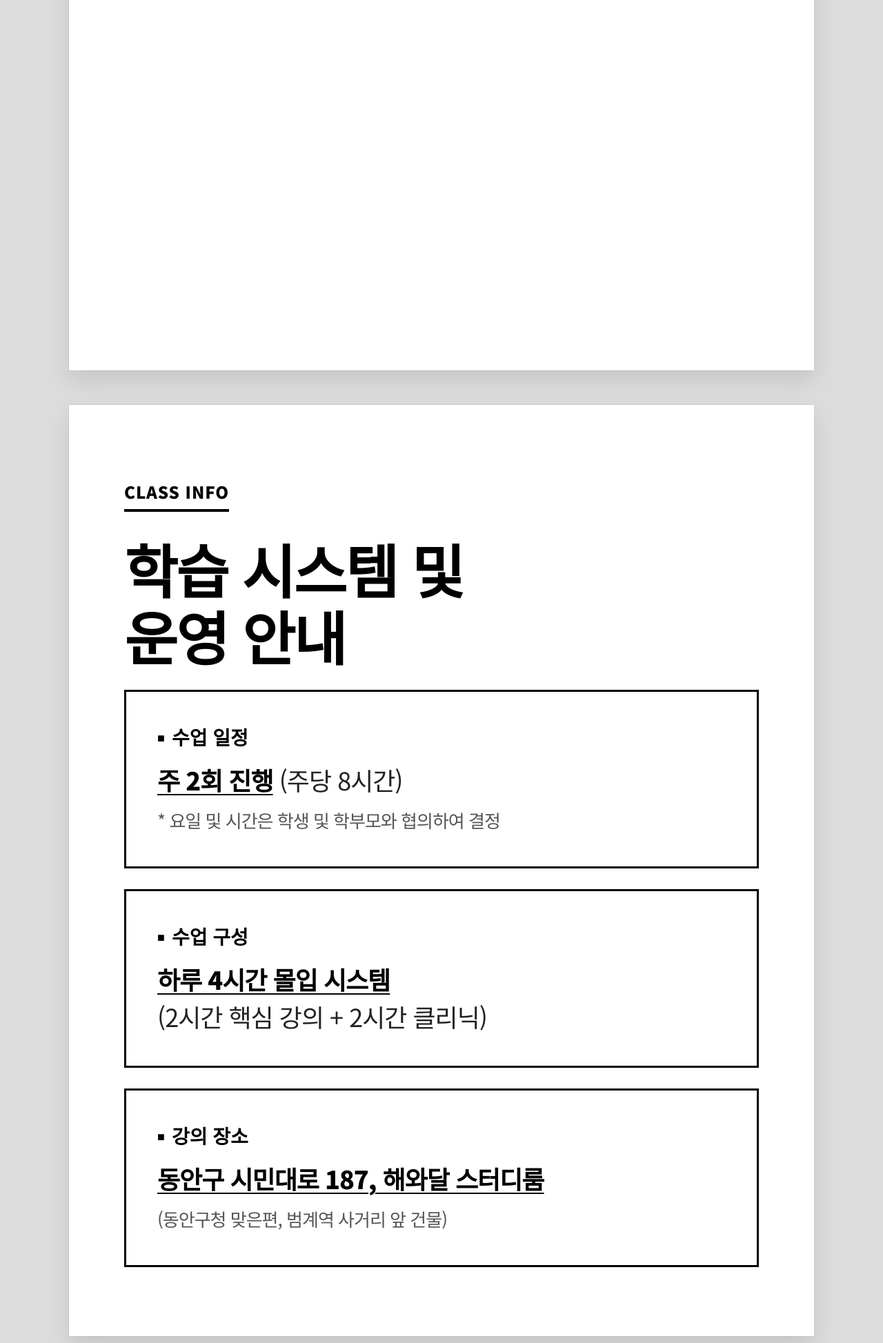
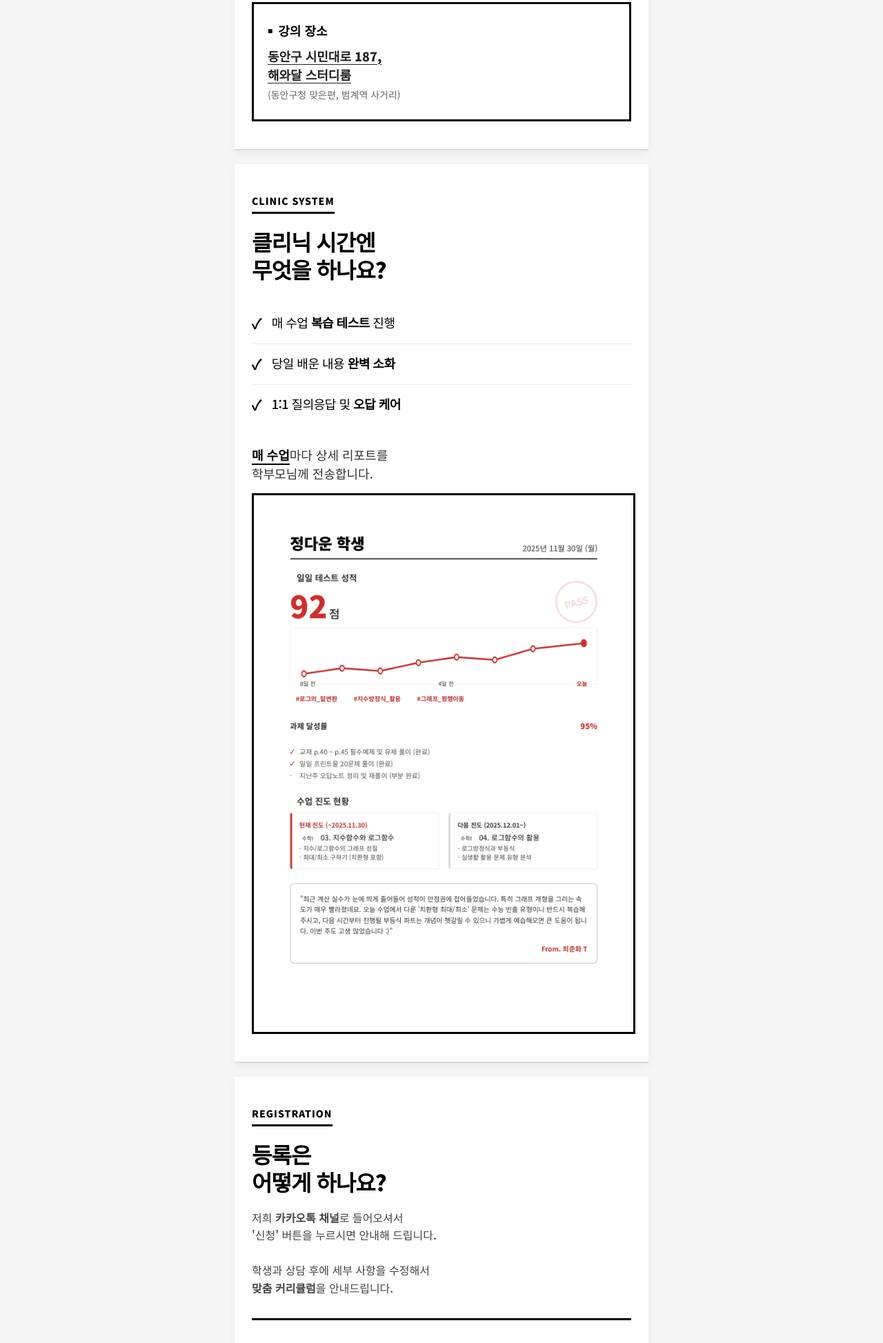
Before and after one commit to chlwnsghk123/winter-project-high2_3, a plain HTML site: page index.html in a window 1280 px wide. Shown: the part 853-2800 px from the top of the page at 69% size. Drawn offline with Linux system fonts and the light colour scheme.

Commit message:
Update index.html

```diff
--- a/index.html
+++ b/index.html
@@ -2,356 +2,362 @@
 <html lang="ko">
 <head>
     <meta charset="UTF-8">
-    <meta name="viewport" content="width=1160">
-    <title>겨울방학 집중관리반 (Final Revision)</title>
+    <meta name="viewport" content="width=device-width, initial-scale=1.0"> <title>겨울방학 집중관리반 (Mobile)</title>
     <style>
         /* 폰트: Noto Sans KR */
         @import url('https://fonts.googleapis.com/css2?family=Noto+Sans+KR:wght@300;400;500;700;900&display=swap');
 
+        :root {
+            --bg-color: #f5f5f5;
+            --card-bg: #ffffff;
+            --text-main: #000000;
+            --text-sub: #333333;
+            --border-heavy: 3px solid #000;
+            --border-light: 1px solid #ddd;
+        }
+
         body {
             margin: 0;
-            padding: 40px;
-            background-color: #dcdcdc;
+            padding: 20px 15px; /* 모바일 여백 */
+            background-color: var(--bg-color);
             font-family: 'Noto Sans KR', sans-serif;
-            display: flex;
-            gap: 50px;
-            justify-content: center;
-            flex-wrap: wrap;
-            min-width: 1160px;
+            color: var(--text-main);
+            line-height: 1.5;
         }
 
-        /* 카드 공통 스타일 (1080 x 1350) */
-        .card {
-            width: 1080px;
-            height: 1350px;
-            background-color: #ffffff;
-            border-radius: 0; /* 각진 모서리 */
-            position: relative;
-            overflow: hidden;
+        /* 전체 컨테이너 (모바일 폭 제한) */
+        .mobile-container {
+            max-width: 600px; /* 태블릿/PC에서도 너무 안 퍼지게 */
+            margin: 0 auto;
             display: flex;
             flex-direction: column;
-            box-sizing: border-box;
-            box-shadow: 0 0 0 1px rgba(0,0,0,0.05), 0 15px 30px rgba(0,0,0,0.1);
+            gap: 20px;
         }
 
-        .container {
-            padding: 100px 80px;
-            height: 100%;
-            display: flex;
-            flex-direction: column;
-            justify-content: space-between;
-            box-sizing: border-box;
+        /* 카드 공통 스타일 */
+        .card {
+            background-color: var(--card-bg);
+            padding: 40px 25px;
+            box-shadow: 0 4px 10px rgba(0,0,0,0.05);
+            /* 모바일에서도 깔끔한 구획감을 위해 유지 */
+            border-bottom: 2px solid #ddd;
         }
+        .card:last-child { border-bottom: none; }
 
-        /* 텍스트 스타일 */
+        /* 타이포그래피 (모바일 최적화) */
         h1 {
-            font-size: 84px;
+            font-size: 32px; /* 84px -> 32px */
             font-weight: 900;
-            color: #000;
-            line-height: 1.15;
-            margin: 0 0 30px 0;
-            letter-spacing: -2.5px;
+            line-height: 1.25;
+            margin: 0 0 20px 0;
+            letter-spacing: -1px;
             word-break: keep-all;
         }
 
+        .badge {
+            display: inline-block;
+            font-size: 14px;
+            font-weight: 900;
+            color: #000;
+            border-bottom: 3px solid #000;
+            padding-bottom: 5px;
+            margin-bottom: 20px;
+            letter-spacing: 1px;
+        }
+
         .sub-title {
-            font-size: 34px;
+            font-size: 18px;
             font-weight: 500;
-            color: #333;
-            margin-bottom: 50px;
+            color: #444;
             line-height: 1.6;
+            margin-bottom: 0;
+            word-break: keep-all;
+        }
+
+        .highlight-date {
+            color: #000;
+            font-weight: 800;
+            border-bottom: 2px solid #000;
+        }
+
+        /* 박스 스타일 (Class Info) */
+        .rigid-box {
+            border: var(--border-heavy);
+            padding: 25px 20px;
+            margin-bottom: 20px;
+            background: #fff;
+        }
+        .rigid-box:last-child { margin-bottom: 0; }
+
+        .box-title {
+            font-size: 18px;
+            font-weight: 700;
+            margin-bottom: 10px;
+            display: flex;
+            align-items: center;
+            gap: 8px;
+        }
+        .box-title::before {
+            content: '■';
+            font-size: 12px;
+            color: #000;
+        }
+        .box-desc {
+            font-size: 18px;
+            color: #222;
+            line-height: 1.5;
+            word-break: keep-all;
+        }
+        .box-desc strong {
+            font-weight: 800;
+            text-decoration: underline;
+            text-underline-offset: 4px;
+        }
+        .box-sub {
+            display: block;
+            margin-top: 5px;
+            font-size: 14px;
+            color: #666;
+            font-weight: 400;
+        }
+
+        /* 체크리스트 스타일 */
+        .check-item {
+            display: flex;
+            align-items: flex-start;
+            padding: 15px 0;
+            border-bottom: 1px solid #eee;
+        }
+        .check-item:last-child { border-bottom: none; }
+
+        .check-icon {
+            font-size: 20px;
+            font-weight: 900;
+            color: #000;
+            margin-right: 15px;
+            line-height: 1.4;
+        }
+        .check-text {
+            font-size: 18px;
+            font-weight: 500;
+            color: #000;
+            line-height: 1.4;
             letter-spacing: -0.5px;
         }
 
-        /* 배지 스타일 */
-        .badge {
-            display: inline-block;
-            padding: 8px 0;
-            border-bottom: 4px solid #000;
-            color: #000;
-            font-size: 24px;
-            font-weight: 900;
-            margin-bottom: 35px;
-            letter-spacing: 1px;
-            text-transform: uppercase;
+        /* 리포트 이미지 섹션 */
+        .report-section {
+            margin-top: 30px;
+            display: flex;
+            flex-direction: column;
+            gap: 15px;
+        }
+        .report-desc {
+            font-size: 18px;
+            line-height: 1.5;
+            color: #333;
+        }
+        .report-img-box {
+            width: 100%;
+            border: var(--border-heavy);
+            background-color: #eee;
+            overflow: hidden;
+            /* 이미지 비율 유지 등을 위해 높이 설정 */
+            min-height: 200px;
+        }
+        .report-img-box img {
+            width: 100%;
+            height: auto;
+            display: block;
         }
 
-        /* --- 2페이지용 박스 스타일 (User Requested) --- */
-        .rigid-box {
-            background-color: #fff;
-            border: 3px solid #000; /* 굵은 검은 테두리 */
-            padding: 45px;
-            margin-bottom: 30px;
-            border-radius: 0;
-        }
-
-        .box-title {
-            font-size: 28px;
-            font-weight: 700;
-            color: #000;
-            margin-bottom: 15px;
-            display: flex;
-            align-items: center;
-            gap: 10px;
-        }
-        .box-title::before {
-            content: '■';
-            font-size: 18px;
-            color: #000;
-        }
-
-        .box-desc {
-            font-size: 36px;
-            font-weight: 400;
-            color: #222;
-            line-height: 1.5;
-            letter-spacing: -1px;
-        }
-        .box-desc strong {
-            font-weight: 900;
-            color: #000;
-            text-decoration: underline;
-            text-decoration-thickness: 2px;
-            text-underline-offset: 5px;
-        }
-
-        /* --- 3페이지용 리포트 스타일 --- */
-        .report-layout { display: flex; gap: 40px; height: 100%; margin-top: 20px; }
-        .report-left { flex: 0.9; display: flex; flex-direction: column; justify-content: center; }
-        .small-desc { font-size: 34px; color: #444; font-weight: 500; line-height: 1.5; margin-bottom: 50px; word-break: keep-all; }
-
-        .check-item-compact { display: flex; align-items: center; padding: 25px 0; border-bottom: 2px solid #ddd; }
-        .check-item-compact:last-child { border-bottom: none; }
-        .check-icon-compact { color: #000; font-size: 36px; margin-right: 25px; font-weight: 900; }
-        .check-text-compact { font-size: 32px; color: #000; font-weight: 500; letter-spacing: -1px; }
-
-        .report-right { flex: 1.1; border: 3px solid #000; display: flex; flex-direction: column; align-items: stretch; overflow: hidden; }
-
-        /* --- 4페이지용 가격 스타일 (User Requested) --- */
+        /* 가격 섹션 */
         .price-area {
-            margin-top: 50px;
-            padding-top: 40px;
-            border-top: 4px solid #000; /* 상단 굵은 선 */
+            margin-top: 30px;
+            padding-top: 30px;
+            border-top: var(--border-heavy);
             text-align: right;
         }
-        .price-label { font-size: 30px; color: #333; font-weight: 700; margin-bottom: 15px;}
-        .price-value { font-size: 90px; color: #000; font-weight: 900; letter-spacing: -3px; line-height: 1; }
-        .price-sub { font-size: 24px; color: #555; margin-top: 25px; font-weight: 500; line-height: 1.4;}
+        .price-label { font-size: 16px; font-weight: 700; color: #333; margin-bottom: 5px; }
+        .price-value { font-size: 42px; font-weight: 900; color: #000; letter-spacing: -1px; line-height: 1.1; }
+        .price-sub { font-size: 13px; color: #666; margin-top: 10px; font-weight: 400; line-height: 1.4; }
 
-        /* --- 5페이지용 커리큘럼 테이블 --- */
+        /* 커리큘럼 테이블 */
         .rigid-table {
             width: 100%;
             border-collapse: collapse;
-            border-top: 3px solid #000;
-            border-bottom: 3px solid #000;
-            margin-top: 40px;
+            border-top: var(--border-heavy);
+            border-bottom: var(--border-heavy);
+            margin-top: 20px;
         }
         .rigid-table th {
             text-align: left;
-            font-size: 26px;
-            color: #000;
-            padding: 25px 20px;
+            background-color: #f4f4f4;
+            font-weight: 800;
+            padding: 12px 10px;
+            font-size: 15px;
             border-bottom: 2px solid #000;
-            font-weight: 900;
-            background-color: #f4f4f4;
         }
         .rigid-table td {
-            padding: 30px 20px;
-            font-size: 32px;
+            padding: 15px 10px;
+            font-size: 16px;
+            font-weight: 500;
+            border-bottom: 1px solid #ddd;
             color: #333;
-            border-bottom: 1px solid #ccc;
-            font-weight: 500;
         }
         .rigid-table tr:last-child td { border-bottom: none; }
-        .week-num { font-weight: 900; color: #000; }
+        .week-col { width: 15%; text-align: center; font-weight: 900; color: #000; }
+        .topic-col { width: 85%; }
+
+        /* 문의 버튼 (하단) */
+        .cta-box {
+            background-color: #000;
+            color: #fff;
+            padding: 40px 20px;
+            text-align: center;
+            margin-top: 10px;
+        }
+        .cta-sub { font-size: 14px; opacity: 0.8; margin-bottom: 10px; }
+        .cta-main { font-size: 24px; font-weight: 900; }
 
     </style>
 </head>
 <body>
 
+    <div class="mobile-container">
+
         <div class="card">
-        <div class="container">
-            <div style="margin-top: 80px;">
             <div class="badge">WINTER CLASS</div>
-                <h1>
-                    겨울방학 수학<br>
-                    집중 관리반 모집
-                </h1>
+            <h1>겨울방학 수학<br>집중 관리반 모집</h1>
             <p class="sub-title">
                 예비 고2 / 고3 대상<br>
-                    <strong style="color:#000; font-weight: 800; border-bottom: 2px solid #000;">01/05</strong>~  모집 시작.
+                <span class="highlight-date">01/05</span>부터 모집 시작
             </p>
         </div>
 
-            <div></div>
-        </div>
-    </div>
-
         <div class="card">
-        <div class="container">
-            <div>
             <div class="badge">CLASS INFO</div>
-                <h1>
-                    학습 시스템 및<br>
-                    운영 안내
-                </h1>
+            <h1>학습 시스템 및<br>운영 안내</h1>
 
             <div class="rigid-box">
                 <div class="box-title">수업 일정</div>
                 <div class="box-desc">
-                        <strong>주 2회 진행</strong> (주당 8시간)<br>
-                        <span style="font-size: 26px; color: #555;">* 요일 및 시간은 학생 및 학부모와 협의하여 결정</span>
+                    <strong>주 2회 진행</strong> (주당 8시간)
+                    <span class="box-sub">* 요일/시간은 학생 및 학부모 협의</span>
                 </div>
             </div>
 
             <div class="rigid-box">
                 <div class="box-title">수업 구성</div>
                 <div class="box-desc">
-                        <strong>하루 4시간 몰입 시스템</strong><br>
-                        (2시간 핵심 강의 + 2시간 클리닉)
+                    <strong>하루 4시간 몰입 시스템</strong>
+                    <span class="box-sub">(2시간 핵심 강의 + 2시간 클리닉)</span>
                 </div>
             </div>
 
-                <div class="rigid-box" style="margin-bottom: 0;">
+            <div class="rigid-box">
                 <div class="box-title">강의 장소</div>
                 <div class="box-desc">
-                        <strong>동안구 시민대로 187, 해와달 스터디룸</strong><br>
-                        <span style="font-size: 26px; color: #555;">(동안구청 맞은편, 범계역 사거리 앞 건물)</span>
-                    </div>
-                </div>
+                    <strong>동안구 시민대로 187,<br>해와달 스터디룸</strong>
+                    <span class="box-sub">(동안구청 맞은편, 범계역 사거리)</span>
                 </div>
             </div>
         </div>
 
         <div class="card">
-        <div class="container">
-            <div>
             <div class="badge">CLINIC SYSTEM</div>
-                <h1>
-                    클리닉 시간엔<br>
-                    무엇을 하나요?
-                </h1>
+            <h1>클리닉 시간엔<br>무엇을 하나요?</h1>
 
-                <div style="margin-top: 50px; margin-bottom: 50px;">
-                    <div class="check-item-compact">
-                        <div class="check-icon-compact">✓</div>
-                        <div class="check-text-compact">매 수업 <b>복습 테스트</b> 진행</div>
+            <div style="margin: 30px 0;">
+                <div class="check-item">
+                    <div class="check-icon">✓</div>
+                    <div class="check-text">매 수업 <b>복습 테스트</b> 진행</div>
                 </div>
-                    <div class="check-item-compact">
-                        <div class="check-icon-compact">✓</div>
-                        <div class="check-text-compact">당일 배운 내용 <b>완벽 소화</b></div>
+                <div class="check-item">
+                    <div class="check-icon">✓</div>
+                    <div class="check-text">당일 배운 내용 <b>완벽 소화</b></div>
                 </div>
-                    <div class="check-item-compact">
-                        <div class="check-icon-compact">✓</div>
-                        <div class="check-text-compact">1:1 질의응답 및 <b>오답 케어</b></div>
-                    </div>
+                <div class="check-item">
+                    <div class="check-icon">✓</div>
+                    <div class="check-text">1:1 질의응답 및 <b>오답 케어</b></div>
                 </div>
             </div>
 
-            <div class="report-layout" style="margin-top: 0;">
-                <div class="report-left">
-                    <div class="small-desc" style="margin-bottom: 0;">
-                        <strong style="color:#000; font-weight:800;">매 수업</strong>마다 상세 리포트를<br>학부모님께 전송합니다.
+            <div class="report-section">
+                <div class="report-desc">
+                    <strong style="color:#000; font-weight:800; border-bottom:2px solid #000;">매 수업</strong>마다 상세 리포트를<br>학부모님께 전송합니다.
                 </div>
-                </div>
-
-                <div class="report-right">
-                    <div style="flex: 1; overflow: hidden; position: relative; background-color: #eee;">
-                        <img src="report1.jpg" alt="관리 리포트 예시" style="width: 100%; height: 100%; object-fit: cover; object-position: top;">
-                    </div>
-                </div>
+                <div class="report-img-box">
+                    <img src="report1.jpg" alt="관리 리포트 예시">
                 </div>
             </div>
         </div>
 
         <div class="card">
-        <div class="container">
+            <div class="badge">REGISTRATION</div>
+            <h1>등록은<br>어떻게 하나요?</h1>
 
-            <div>
-                <div class="badge">REGISTRATION</div>
-                <h1>
-                    등록은<br>
-                    어떻게 하나요?
-                </h1>
-
-                <div class="sub-title">
+            <div class="sub-title" style="font-size: 16px;">
                 저희 <b>카카오톡 채널</b>로 들어오셔서<br>
-                    '신청' 버튼을 누르시면 안내해 드립니다.
-                    <br><br>
+                '신청' 버튼을 누르시면 안내해 드립니다.<br><br>
                 학생과 상담 후에 세부 사항을 수정해서<br>
-                    <b>맞춤 커리큘럼</b>을 안내드리고 있습니다.
-                </div>
+                <b>맞춤 커리큘럼</b>을 안내드립니다.
             </div>
 
-            <div style="margin-top: 50px;">
-
-                <div class="price-area" style="margin-top: 0; padding-top: 30px;">
+            <div class="price-area">
                 <div class="price-label">수업료 (1회 4시간 기준)</div>
                 <div class="price-value">120,000원</div>
                 <div class="price-sub">
-                        1시간당 3만원으로, 시중의<br>
-                        대학생 과외 수준 가격입니다.
+                    1시간당 3만원으로,<br>
+                    시중의 대학생 과외 수준 가격입니다.
                 </div>
             </div>
         </div>
 
-        </div>
-    </div>
-
-    <div class="card">
-        <div class="container">
-            <div>
+        <div class="card" style="border-bottom: none;">
             <div class="badge">CURRICULUM</div>
-
-                <div style="display: flex; justify-content: space-between; align-items: flex-end; margin-bottom: 30px;">
-                    <h1 style="margin: 0;">
-                        겨울방학<br>
-                        상세 진도 계획
-                    </h1>
-
-                    <div style="text-align: right; font-size: 24px; color: #888; font-weight: 500; line-height: 1.4; padding-bottom: 10px;">
-                        * 이는 학생 상황을 고려하여<br>
-                        변경될 수 있습니다.
-                    </div>
+            <h1>상세 진도 계획</h1>
+            <div style="font-size: 13px; color: #888; margin-bottom: 10px;">
+                * 학생 상황에 따라 변경될 수 있습니다.
             </div>
 
             <table class="rigid-table">
                 <colgroup>
-                        <col style="width: 20%;">
-                        <col style="width: 80%;">
+                    <col style="width: 15%;">
+                    <col style="width: 85%;">
                 </colgroup>
                 <thead>
                     <tr>
-                            <th>주차</th>
+                        <th class="week-col">주</th>
                         <th>학습 주제</th>
                     </tr>
                 </thead>
                 <tbody>
                     <tr>
-                            <td class="week-num">01</td>
+                        <td class="week-col">01</td>
                         <td>지수함수와 로그함수</td>
                     </tr>
                     <tr>
-                            <td class="week-num">02</td>
+                        <td class="week-col">02</td>
                         <td>삼각함수의 이해</td>
                     </tr>
                     <tr>
-                            <td class="week-num">03</td>
+                        <td class="week-col">03</td>
                         <td>수열의 극한</td>
                     </tr>
                     <tr>
-                            <td class="week-num">04</td>
+                        <td class="week-col">04</td>
                         <td>실전 모의고사 풀이</td>
                     </tr>
                 </tbody>
             </table>
         </div>
 
-            <div style="background-color: #000; color: #fff; padding: 50px; text-align: center; margin-top: 50px;">
-                <div style="font-size: 28px; margin-bottom: 15px; opacity: 0.8;">수강 상담 및 문의</div>
-                <div style="font-size: 48px; font-weight: 900;">프로필 링크 참조</div>
+        <div class="cta-box">
+            <div class="cta-sub">수강 상담 및 문의</div>
+            <div class="cta-main">프로필 링크 참조</div>
         </div>
-        </div>
+
     </div>
 
 </body>
```
Lines whose indentation alone changed are shown as unchanged.
